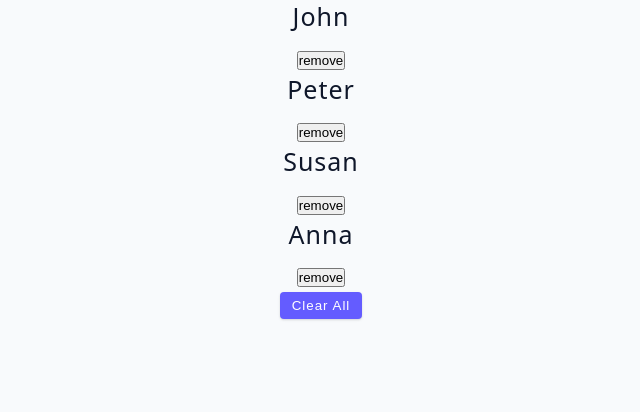
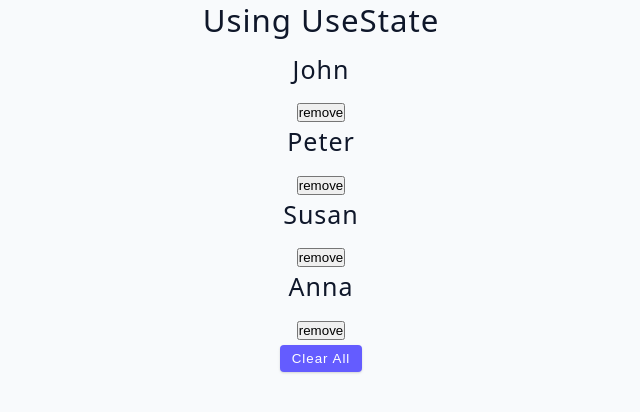
Before and after one commit to sukhendralodhi/use-rreducer-hook-project-2, a React (Vite) app: page / in a window 1280 px wide. Shown: the top 412 px of the page, without its empty margins (319-959 px from the left). Built offline with nearby package versions, Linux system fonts and the light colour scheme.

Commit message:
use state

```diff
--- a/src/App.jsx
+++ b/src/App.jsx
@@ -1,10 +1,11 @@
-import UseStateArray from "./UseStateArray";
+import SimpleState from "./SimpleState";
+// import UseStateArray from "./UseStateArray";
 
 function App() {
   return (
     <>
       <main style={{textAlign: 'center'}}>
-        <UseStateArray />
+        <SimpleState />
       </main>
     </>
   );
--- /dev/null
+++ b/src/SimpleState.jsx
@@ -0,0 +1,39 @@
+import { useState } from "react";
+import { data } from "./data";
+
+
+const SimpleState = () => {
+    const [people, setPeople] = useState(data);
+
+    const handleRemove = (id) => {
+        const newPeople = people.filter((person) => person.id !== id);
+        setPeople(newPeople);
+    }
+
+    const handleRemoveAll = () => {
+        setPeople([]);
+    }
+
+    const handleResetAll = () => {
+        setPeople(data);
+    }
+    return (
+        <div>
+            <h3>Using useState</h3>
+            {people.map((person) => {
+                const { id, name } = person;
+                return (
+                    <div key={id}>
+                        <h4>{name}</h4>
+                        <button onClick={() => handleRemove(id)}>remove</button>
+                    </div>
+                );
+            })}
+
+            {people.length > 0 ? (<button onClick={() => handleRemoveAll()} className="btn">clear all</button>) : (<button onClick={() => handleResetAll()} className="btn">reset all</button>)}
+
+        </div>
+    );
+}
+
+export default SimpleState;
```
